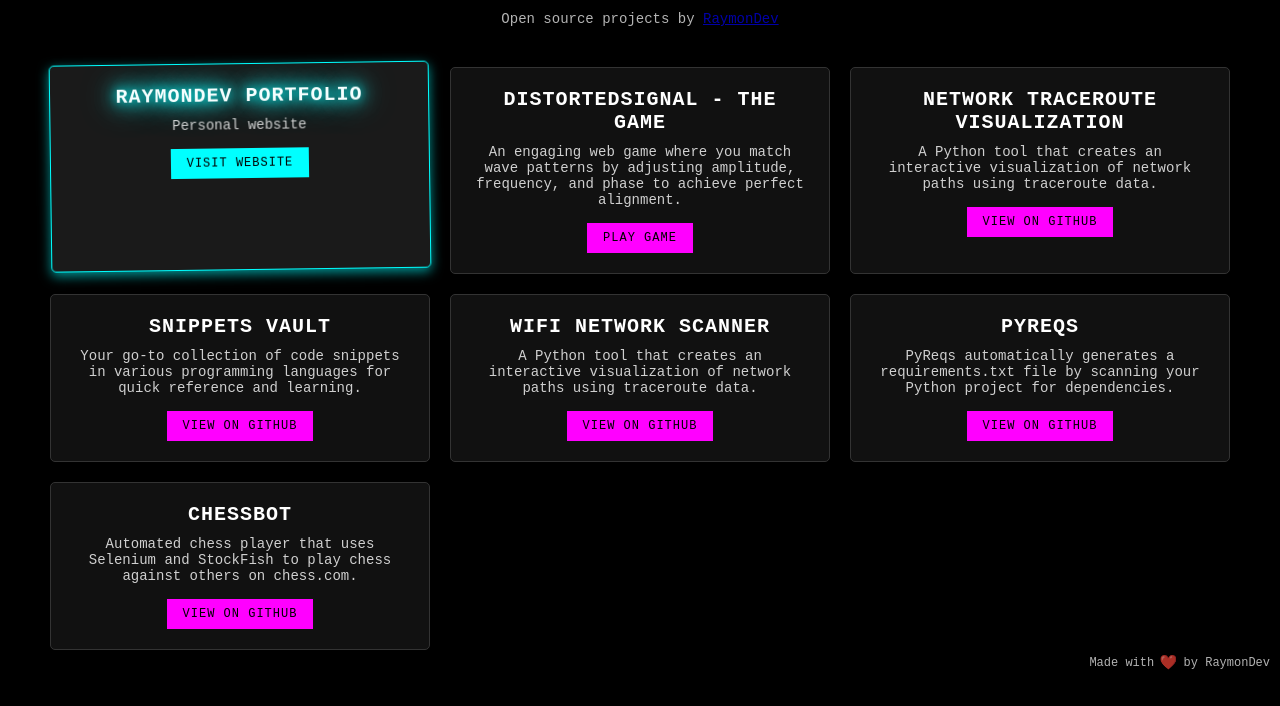
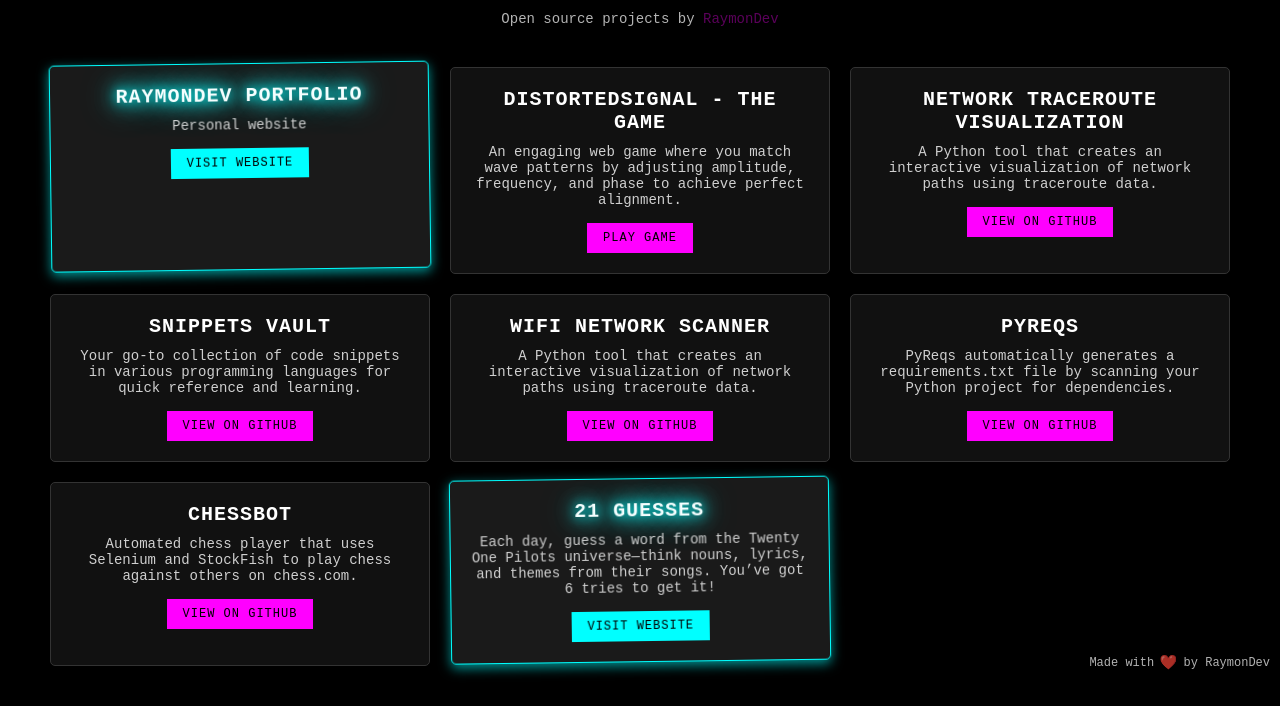
Before and after one commit to RaymonDev/distortedsignaldotcom, a plain HTML site: page home.html in a window 1280 px wide. Shown: the part 120-826 px from the top of the page. Drawn offline with Linux system fonts and the light colour scheme.

Commit message:
added 21 guesses

```diff
--- a/home.html
+++ b/home.html
@@ -16,7 +16,7 @@
 
         <div class="project-grid">
 
-            <!-- The game -->
+            <!-- Personal website -->
             <div class="project-card highlight-card">
                 <h2>RaymonDev Portfolio</h2>
                 <p>Personal website</p>
@@ -65,6 +65,13 @@
                 <a href="https://github.com/RaymonDev/ChessBot" target="_blank" class="project-link">View on GitHub</a>
             </div>
 
+            <!-- 21 Guesses -->
+            <div class="project-card highlight-card">
+                <h2>21 Guesses</h2>
+                <p>Each day, guess a word from the Twenty One Pilots universe—think nouns, lyrics, and themes from their songs. You’ve got 6 tries to get it!</p>
+                <a href="https://21guesses.com/" target="_blank" class="project-link">Visit website</a>
+            </div>
+
 
         </div>
     </div>
--- a/src/home/home.css
+++ b/src/home/home.css
@@ -233,3 +233,13 @@ h1 {
     color: #000;
     transform: scale(1.1);
 }
+
+a {
+    color: purple;
+    text-decoration: none;
+}
+
+a:hover {
+    color: darkviolet;
+    text-decoration: underline;
+}
```
